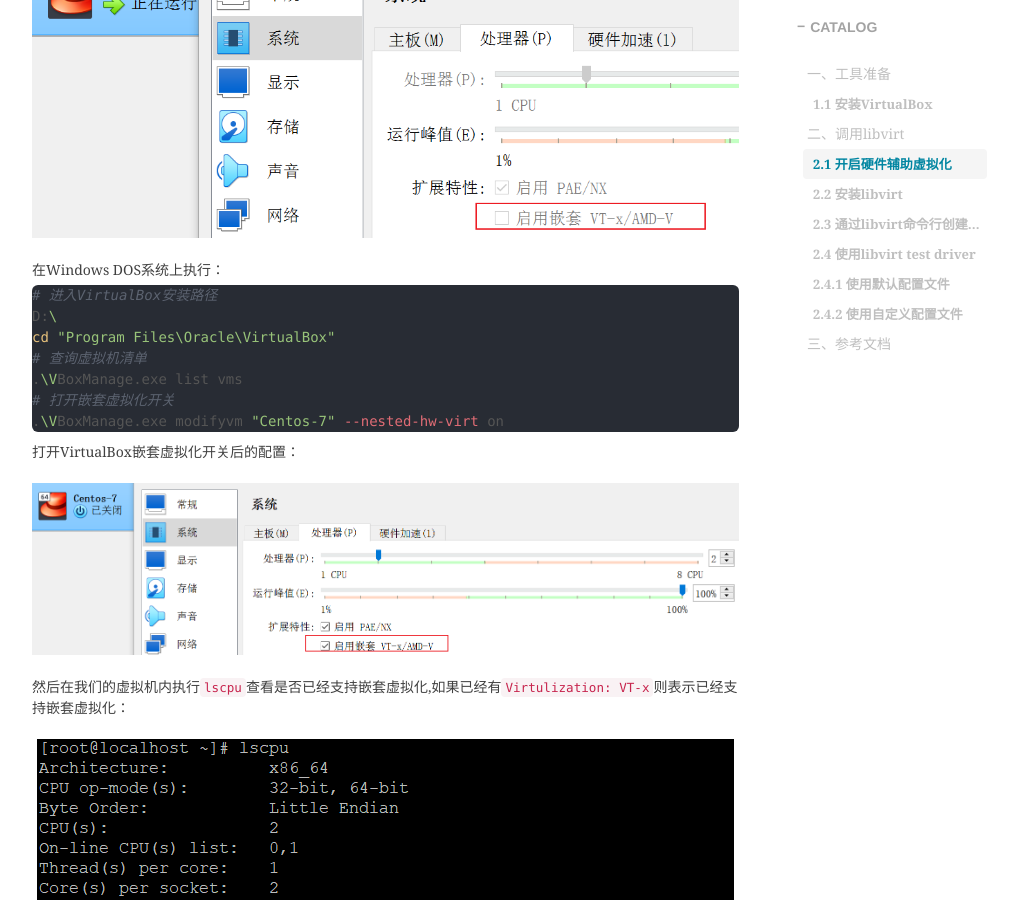
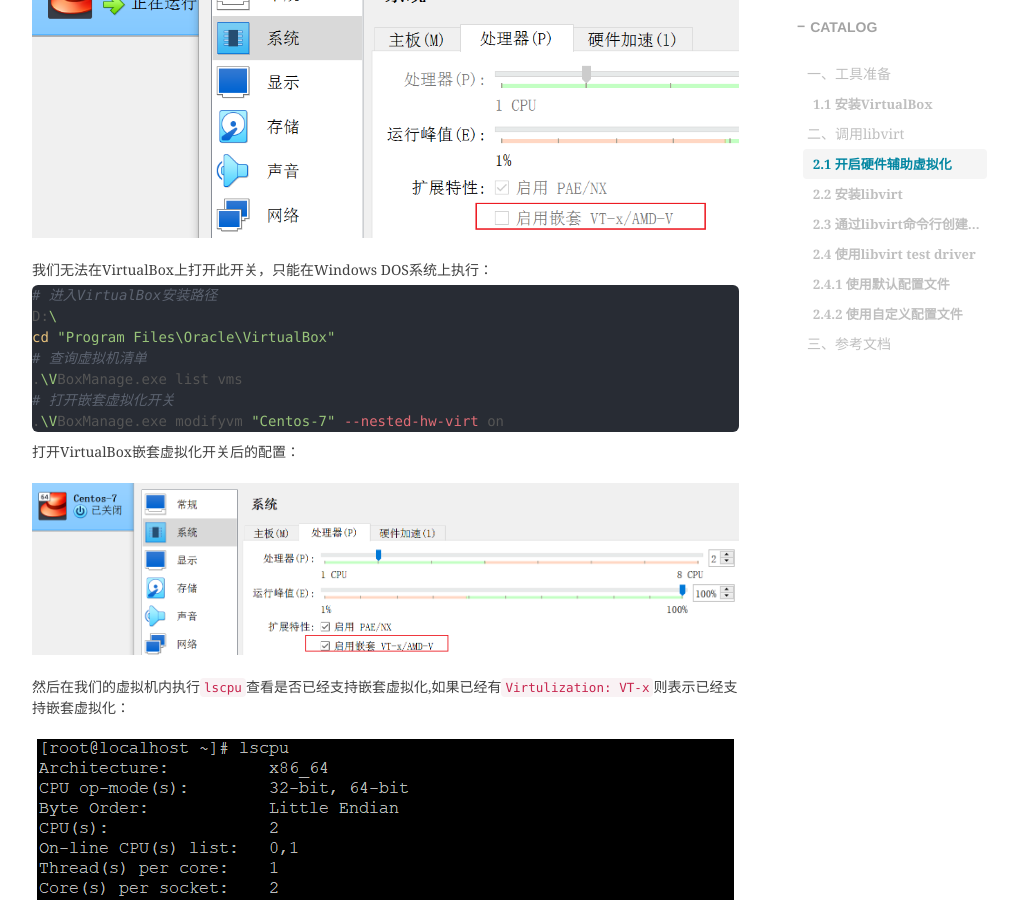
Before and after one commit to shihai1991/shihai1991.github.io, a Jekyll site: the page built from _posts/2024-02-20-通过libvirt创建虚拟机.md, in a window 1280 px wide and 900 px high, scrolled down 1491 px. Shown: the whole window, without its empty margins (233-1243 px from the left). Built offline with Jekyll 4.4.1, drawn with Linux system fonts in a browser that asks for light colours; nearby versions of some CDN libraries; comment, search, counter and statistics services are not loaded.

Commit message:
Update 2024-02-20-通过libvirt创建虚拟机.md

````diff
--- a/_posts/2024-02-20-通过libvirt创建虚拟机.md
+++ b/_posts/2024-02-20-通过libvirt创建虚拟机.md
@@ -23,7 +23,7 @@
 ![任务管理器种看虚拟化开关是否打开]({{site.baseurl}}/img/2024/Q1/20240227-虚拟化开关.png)
 另外，如果我们通过VirtualBox创建一个虚拟机，我们还需要在创建出来的虚拟机的设置上看嵌套虚拟化VT-x的开关是否打开，如果没打开就需要手动打开。
 ![未开启嵌套虚拟化]({{site.baseurl}}/img/2024/Q1/20240227-未开启嵌套虚拟化.png)
-在Windows DOS系统上执行：
+我们无法在VirtualBox上打开此开关，只能在Windows DOS系统上执行：
 ```shell
 # 进入VirtualBox安装路径
 D:\
````
